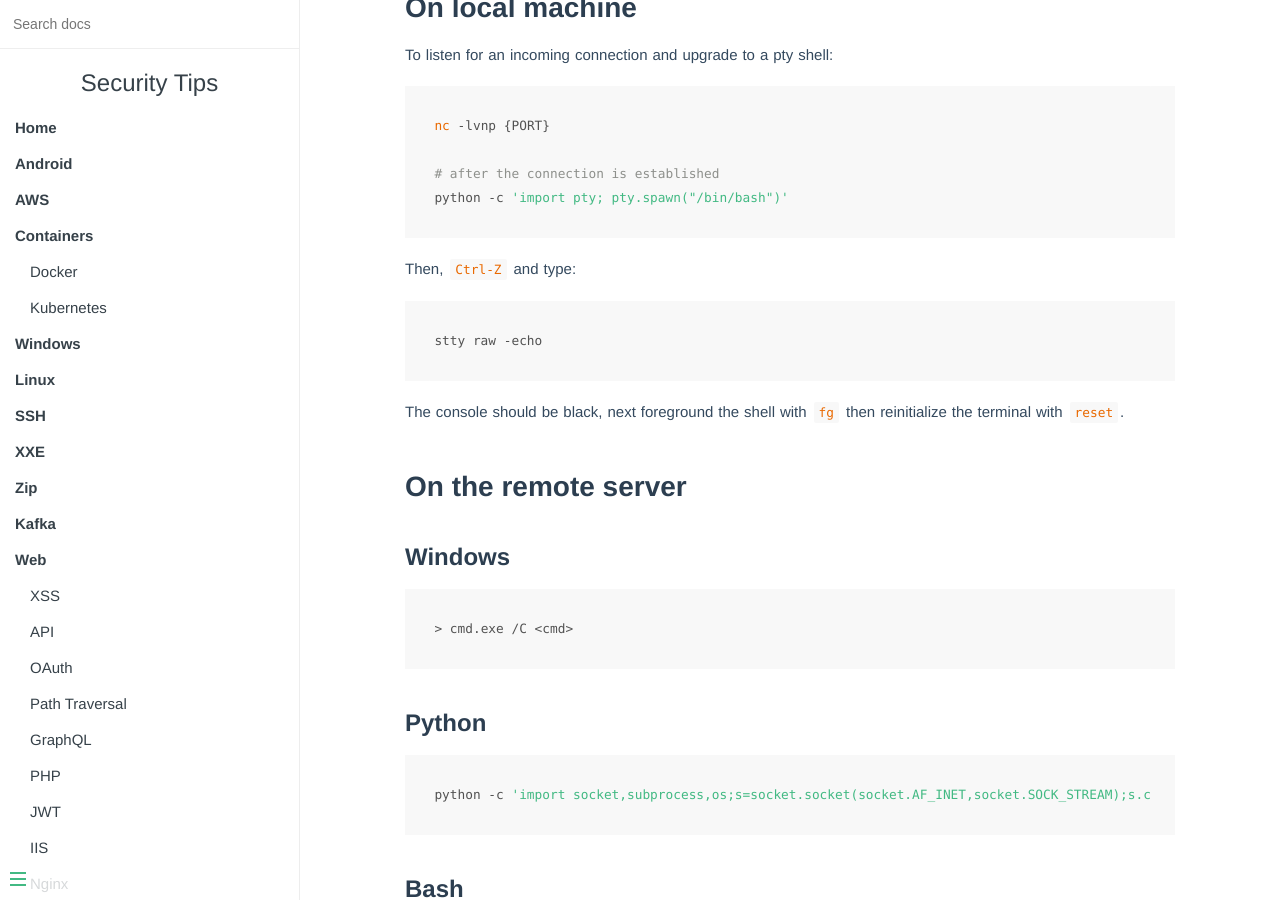
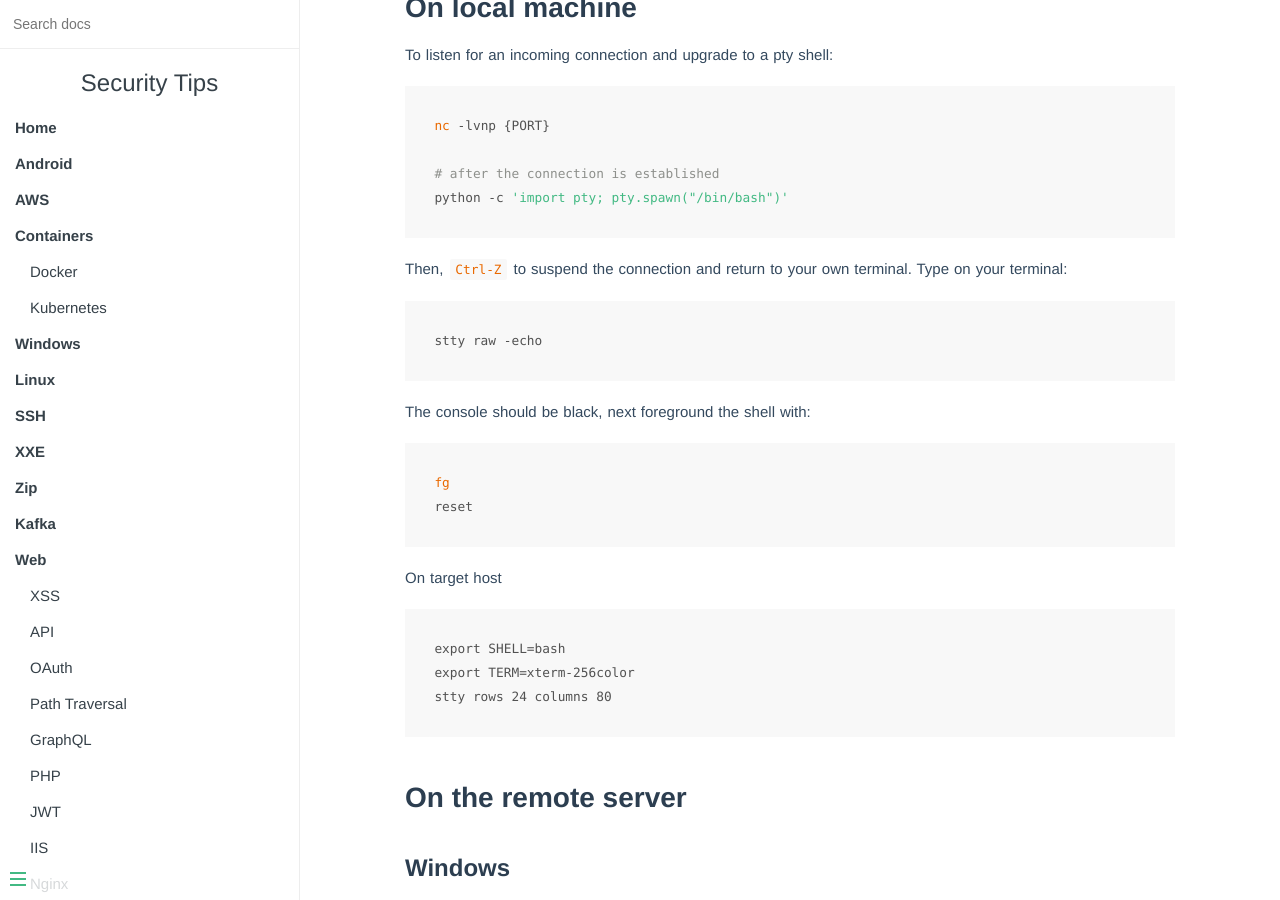
Before and after one commit to vincd/security-tips, an MkDocs documentation site: the page built from docs/reverse-shell.md, in a window 1280 px wide and 900 px high, scrolled down 251 px. Built offline with MkDocs 1.6.1, drawn with Linux system fonts in a browser that asks for light colours.

Commit message:
Improve description to upgrade shell

````diff
--- a/docs/reverse-shell.md
+++ b/docs/reverse-shell.md
@@ -14,13 +14,24 @@ nc -lvnp {PORT}
 python -c 'import pty; pty.spawn("/bin/bash")'
 ```
 
-Then, `Ctrl-Z` and type:
+Then, `Ctrl-Z` to suspend the connection and return to your own terminal.
+Type on your terminal:
 ```bash
 stty raw -echo
 ```
 
-The console should be black, next foreground the shell with `fg` then
-reinitialize the terminal with `reset`.
+The console should be black, next foreground the shell with:
+```bash
+fg
+reset
+```
+
+On target host
+```
+export SHELL=bash
+export TERM=xterm-256color
+stty rows 24 columns 80
+```
 
 
 ## On the remote server
````
